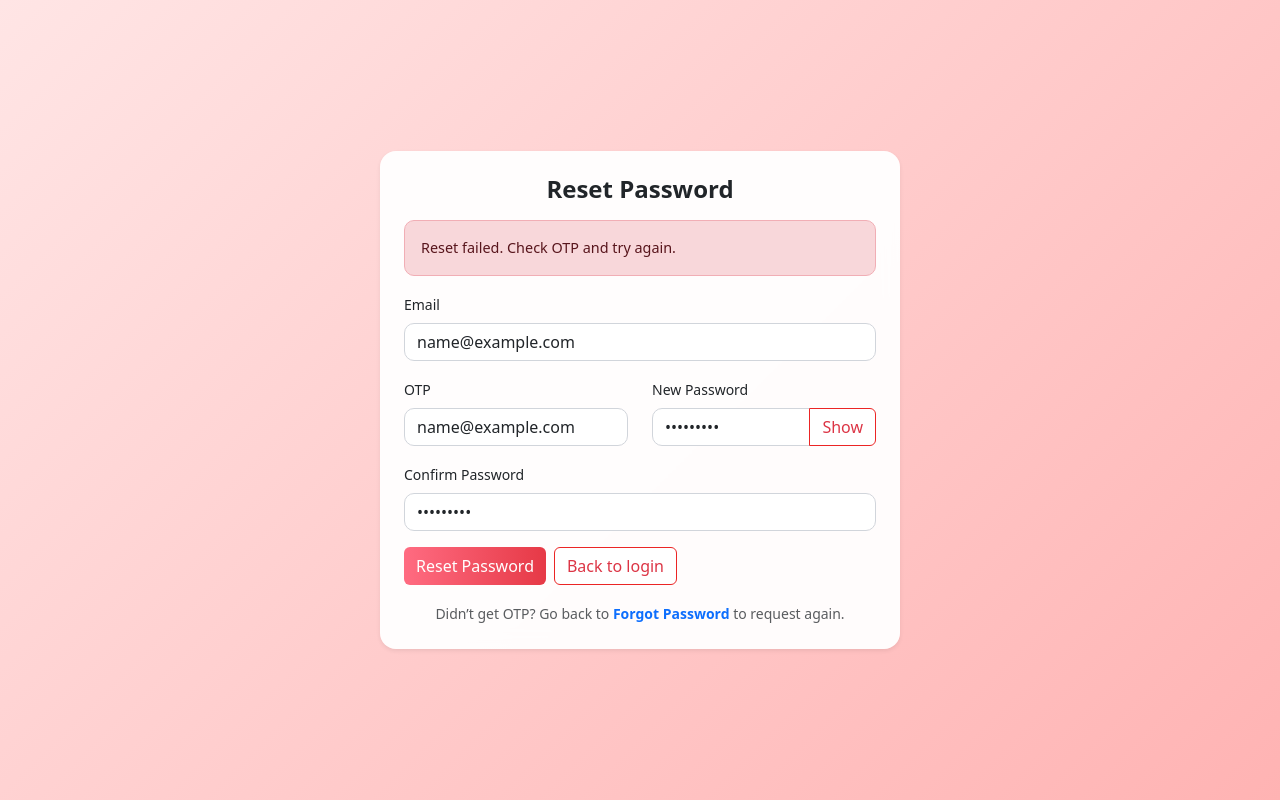
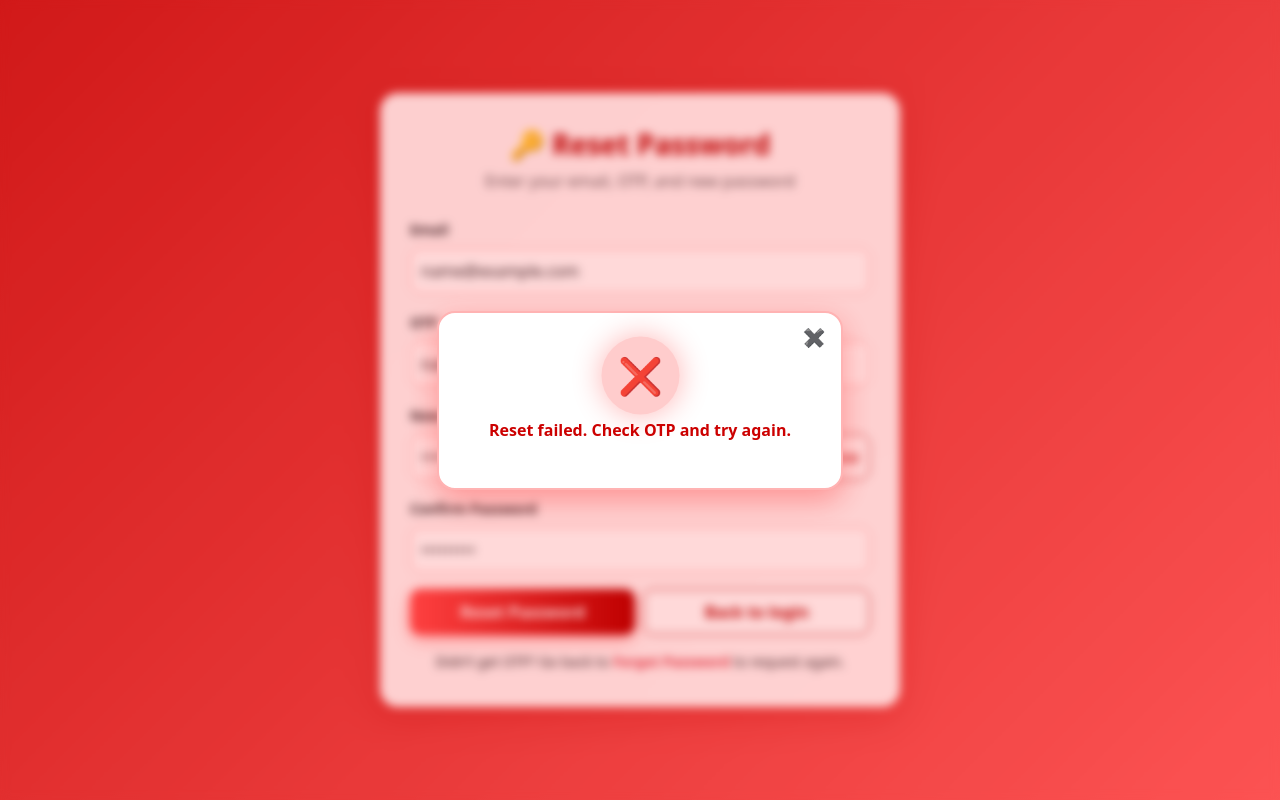
Before and after one commit to SubbyDutta/SubbyFrontend, a React (Create React App) app: page /reset-password in a window 1280 px wide. Both pictures are taken after typing "name@example.com", "name@example.com", "Sample123", "Sample123" into the empty fields and a click on the button "Reset Password". Built offline with nearby package versions, Linux system fonts and the light colour scheme; no server answers.

Commit message:
Update ResetPassword.jsx

```diff
--- a/src/pages/ResetPassword.jsx
+++ b/src/pages/ResetPassword.jsx
@@ -1,7 +1,7 @@
-
-import React, { useEffect, useState } from "react";
+import React, { useState, useEffect } from "react";
 import API from "../api";
 import { useLocation, useNavigate } from "react-router-dom";
+import { motion, AnimatePresence } from "framer-motion";
 
 export default function ResetPassword() {
   const navigate = useNavigate();
@@ -17,74 +17,12 @@ export default function ResetPassword() {
   const [showPassword, setShowPassword] = useState(false);
 
   useEffect(() => {
-
     const style = document.createElement("style");
     style.innerHTML = `
-       .login-bg {
-
-        background: linear-gradient(135deg, #ffe5e5, #ffb3b3);
-         background-size: cover;
-         background-position: center;
-         background-blend-mode: overlay;
-         animation: fadeInBg 1.5s ease-in-out;
-       }
-
-       @keyframes fadeInBg {
-         from { opacity: 0; }
-         to { opacity: 1; }
-       }
-
-       .card {
-         background: rgba(255, 255, 255, 0.95);
-         backdrop-filter: blur(8px);
-         border: none;
-         border-radius: 16px;
-         box-shadow: 0 6px 24px rgba(0, 0, 0, 0.15);
-         animation: fadeUp 0.6s ease-in-out;
-       }
-
-       @keyframes fadeUp {
-         from { transform: translateY(20px); opacity: 0; }
-         to { transform: translateY(0); opacity: 1; }
-       }
-
-       .btn-primary {
-        background: linear-gradient(90deg, #ff6b81, #e63946);
-         border: none;
-         transition: all 0.3s ease;
-       }
-
-       .btn-primary:hover {
-         background: linear-gradient(90deg, #ff6b81, #e63946);
-         transform: translateY(-1px);
-       }
-
-       .btn-outline-light {
-         background: linear-gradient(90deg, #ff6b81, #e63946);
-         border: 1px solid #eb2525ff;
-         background: white;
-
-       }
-
-       .btn-outline-light:hover {
-        background: linear-gradient(90deg, #c1b8b9ff, #e8c9ccff);
-         color: white;
-       }
-
-       .form-control {
-         border-radius: 10px;
-         border: 1px solid #d1d5db;
-         transition: all 0.2s ease;
-       }
-
-       .form-control:focus {
-         border-color: #eb2525ff;
-         box-shadow: 0 0 0 0.2rem rgba(37,99,235,0.25);
-       }
-
-       .alert {
-         border-radius: 10px;
-         font-size: 0.9rem;
+      @keyframes bgMove {
+        0% { background-position: 0% 50%; }
+        50% { background-position: 100% 50%; }
+        100% { background-position: 0% 50%; }
       }
     `;
     document.head.appendChild(style);
@@ -92,10 +30,11 @@ export default function ResetPassword() {
   }, []);
 
   useEffect(() => {
-    if (!initialEmail) {
-      setEmail("");
+    if (message) {
+      const timer = setTimeout(() => setMessage(null), 3000);
+      return () => clearTimeout(timer);
     }
-  }, [initialEmail]);
+  }, [message]);
 
   function validateForm() {
     if (!email) return "Email is required.";
@@ -121,112 +60,243 @@ export default function ResetPassword() {
       setTimeout(() => navigate("/login"), 1400);
     } catch (err) {
       console.error(err);
-      const text = "Reset failed. Check OTP and try again.";
-      setMessage({ type: "error", text: String(text) });
+      setMessage({ type: "error", text: "Reset failed. Check OTP and try again." });
     } finally {
       setSubmitting(false);
     }
   }
 
   return (
-    <div className="d-flex justify-content-center align-items-center vh-100 login-bg">
-      <div className="card shadow-sm" style={{ width: 520 }}>
-        <div className="card-body p-4">
-          <h4 className="mb-3 text-center fw-semibold">Reset Password</h4>
-
-          {message && (
     <div
-              className={`alert ${message.type === "error" ? "alert-danger" : "alert-success"}`}
-              role="alert"
+      style={{
+        minHeight: "100vh",
+        display: "flex",
+        justifyContent: "center",
+        alignItems: "center",
+        background: "linear-gradient(135deg, #b30000, #ff6666, #ffffff)",
+        backgroundSize: "300% 300%",
+        animation: "bgMove 10s ease infinite",
+      }}
     >
-              {message.text}
-            </div>
-          )}
+      <motion.div
+        initial={{ opacity: 0, y: 40 }}
+        animate={{ opacity: 1, y: 0 }}
+        transition={{ duration: 0.6, ease: "easeOut" }}
+        style={{
+          width: "520px",
+          padding: "35px 30px",
+          borderRadius: "18px",
+          background: "rgba(255,255,255,0.95)",
+          boxShadow: "0 10px 35px rgba(179,0,0,0.25)",
+          backdropFilter: "blur(6px)",
+        }}
+      >
+        <motion.h3
+          initial={{ opacity: 0, y: -10 }}
+          animate={{ opacity: 1, y: 0 }}
+          transition={{ delay: 0.2 }}
+          className="text-center fw-bold mb-2"
+          style={{ color: "#b30000" }}
+        >
+          🔑 Reset Password
+        </motion.h3>
+        <p className="text-center text-muted mb-4">
+          Enter your email, OTP, and new password
+        </p>
 
         <form onSubmit={handleSubmit}>
-            <div className="row">
-              <div className="col-md-12 mb-3">
-                <label className="form-label small fw-medium">Email</label>
-                <input
+          <div className="mb-3">
+            <label className="form-label small fw-semibold">Email</label>
+            <motion.input
+              whileFocus={{ scale: 1.02 }}
               type="email"
               className="form-control"
               value={email}
               onChange={(e) => setEmail(e.target.value.trim())}
               placeholder="Registered email"
               required
+              style={{ borderRadius: "10px", border: "1.5px solid #ff9999", padding: "10px", outline: "none" }}
             />
           </div>
 
-              <div className="col-md-6 mb-3">
-                <label className="form-label small fw-medium">OTP</label>
-                <input
+          <div className="mb-3">
+            <label className="form-label small fw-semibold">OTP</label>
+            <motion.input
+              whileFocus={{ scale: 1.02 }}
+              type="text"
               className="form-control"
               value={otp}
               onChange={(e) => setOtp(e.target.value.trim())}
               placeholder="Enter OTP sent to email"
               required
+              style={{ borderRadius: "10px", border: "1.5px solid #ff9999", padding: "10px", outline: "none" }}
             />
           </div>
 
-              <div className="col-md-6 mb-3">
-                <label className="form-label small fw-medium">New Password</label>
-                <div className="input-group">
-                  <input
+          <div className="mb-3">
+            <label className="form-label small fw-semibold">New Password</label>
+            <div style={{ display: "flex", gap: "10px" }}>
+              <motion.input
+                whileFocus={{ scale: 1.02 }}
                 type={showPassword ? "text" : "password"}
                 className="form-control"
                 value={newPassword}
                 onChange={(e) => setNewPassword(e.target.value)}
                 placeholder="New password"
                 required
+                style={{ borderRadius: "10px", border: "1.5px solid #ff9999", padding: "10px", outline: "none", flex: 1 }}
               />
-                  <button
+              <motion.button
                 type="button"
-                    className="btn btn-outline-light text-danger"
                 onClick={() => setShowPassword((s) => !s)}
+                whileHover={{ scale: 1.05 }}
+                whileTap={{ scale: 0.95 }}
+                style={{
+                  border: "1.5px solid #b30000",
+                  borderRadius: "10px",
+                  padding: "0 10px",
+                  color: "#b30000",
+                  background: "white",
+                  cursor: "pointer",
+                }}
               >
                 {showPassword ? "Hide" : "Show"}
-                  </button>
+              </motion.button>
             </div>
           </div>
 
-              <div className="col-md-12 mb-3">
-                <label className="form-label small fw-medium">Confirm Password</label>
-                <input
+          <div className="mb-3">
+            <label className="form-label small fw-semibold">Confirm Password</label>
+            <motion.input
+              whileFocus={{ scale: 1.02 }}
               type="password"
               className="form-control"
               value={confirm}
               onChange={(e) => setConfirm(e.target.value)}
               placeholder="Repeat new password"
               required
+              style={{ borderRadius: "10px", border: "1.5px solid #ff9999", padding: "10px", outline: "none" }}
             />
-              </div>
           </div>
 
           <div className="d-flex gap-2">
-              <button className="btn btn-primary" type="submit" disabled={submitting}>
+            <motion.button
+              whileHover={{ scale: 1.05 }}
+              whileTap={{ scale: 0.95 }}
+              type="submit"
+              disabled={submitting}
+              className="btn w-100 fw-semibold"
+              style={{ background: "linear-gradient(90deg, #ff4d4d, #b30000)", border: "none", borderRadius: "10px", color: "#fff", padding: "10px", boxShadow: "0 5px 15px rgba(255,0,0,0.3)" }}
+            >
               {submitting ? "Resetting..." : "Reset Password"}
-              </button>
-              <button
+            </motion.button>
+
+            <motion.button
+              whileHover={{ scale: 1.05 }}
+              whileTap={{ scale: 0.95 }}
               type="button"
-                className="btn btn-outline-light text-danger"
               onClick={() => navigate("/login")}
+              className="btn w-100 fw-semibold"
+              style={{ background: "white", border: "1.5px solid #b30000", borderRadius: "10px", color: "#b30000", padding: "10px" }}
             >
               Back to login
-              </button>
+            </motion.button>
           </div>
         </form>
 
-          <div className="text-center mt-3">
-            <small className="text-muted">
+        <div className="text-center mt-3 small">
           Didn’t get OTP? Go back to{" "}
-              <a href="/forgot-password" className="text-decoration-none fw-semibold text-primary">
+          <a href="/forgot-password" className="fw-semibold text-danger text-decoration-none">
             Forgot Password
           </a>{" "}
           to request again.
-            </small>
         </div>
-        </div>
-      </div>
+      </motion.div>
+
+      {/* ✅ Animated Popup Message */}
+      <AnimatePresence>
+        {message && (
+          <motion.div
+            key="overlay"
+            initial={{ opacity: 0 }}
+            animate={{ opacity: 1 }}
+            exit={{ opacity: 0 }}
+            transition={{ duration: 0.3 }}
+            style={{
+              position: "fixed",
+              top: 0,
+              left: 0,
+              width: "100vw",
+              height: "100vh",
+              background: "rgba(255,0,0,0.15)",
+              backdropFilter: "blur(5px)",
+              display: "flex",
+              alignItems: "center",
+              justifyContent: "center",
+              zIndex: 9999,
+            }}
+          >
+            <motion.div
+              key="popup"
+              initial={{ opacity: 0, scale: 0.8 }}
+              animate={{ opacity: 1, scale: 1 }}
+              exit={{ opacity: 0, scale: 0.8 }}
+              transition={{ duration: 0.4, ease: "easeOut" }}
+              style={{
+                position: "relative",
+                background: "#fff",
+                borderRadius: "18px",
+                border: "2px solid #ffb3b3",
+                boxShadow: "0 10px 30px rgba(255,0,0,0.3)",
+                padding: "30px 50px",
+                textAlign: "center",
+                color: message.type === "error" ? "#cc0000" : "#006400",
+              }}
+            >
+              {/* Close button */}
+              <button
+                onClick={() => setMessage(null)}
+                style={{
+                  position: "absolute",
+                  top: "10px",
+                  right: "10px",
+                  border: "none",
+                  background: "transparent",
+                  fontSize: "18px",
+                  cursor: "pointer",
+                }}
+              >
+                ✖
+              </button>
+
+              <motion.div
+                initial={{ scale: 0 }}
+                animate={{ scale: 1.2 }}
+                transition={{ type: "spring", stiffness: 120, damping: 8 }}
+                style={{
+                  width: "65px",
+                  height: "65px",
+                  borderRadius: "50%",
+                  background: message.type === "error" ? "#ffcccc" : "#ccffcc",
+                  display: "flex",
+                  justifyContent: "center",
+                  alignItems: "center",
+                  boxShadow:
+                    message.type === "error"
+                      ? "0 0 25px rgba(255,0,0,0.3)"
+                      : "0 0 25px rgba(0,128,0,0.3)",
+                  margin: "0 auto 10px auto",
+                }}
+              >
+                <span style={{ fontSize: "30px" }}>
+                  {message.type === "error" ? "❌" : "✅"}
+                </span>
+              </motion.div>
+              <p style={{ fontWeight: 600, fontSize: "16px" }}>{message.text}</p>
+            </motion.div>
+          </motion.div>
+        )}
+      </AnimatePresence>
     </div>
   );
 }
```
Lines whose indentation alone changed are shown as unchanged.
